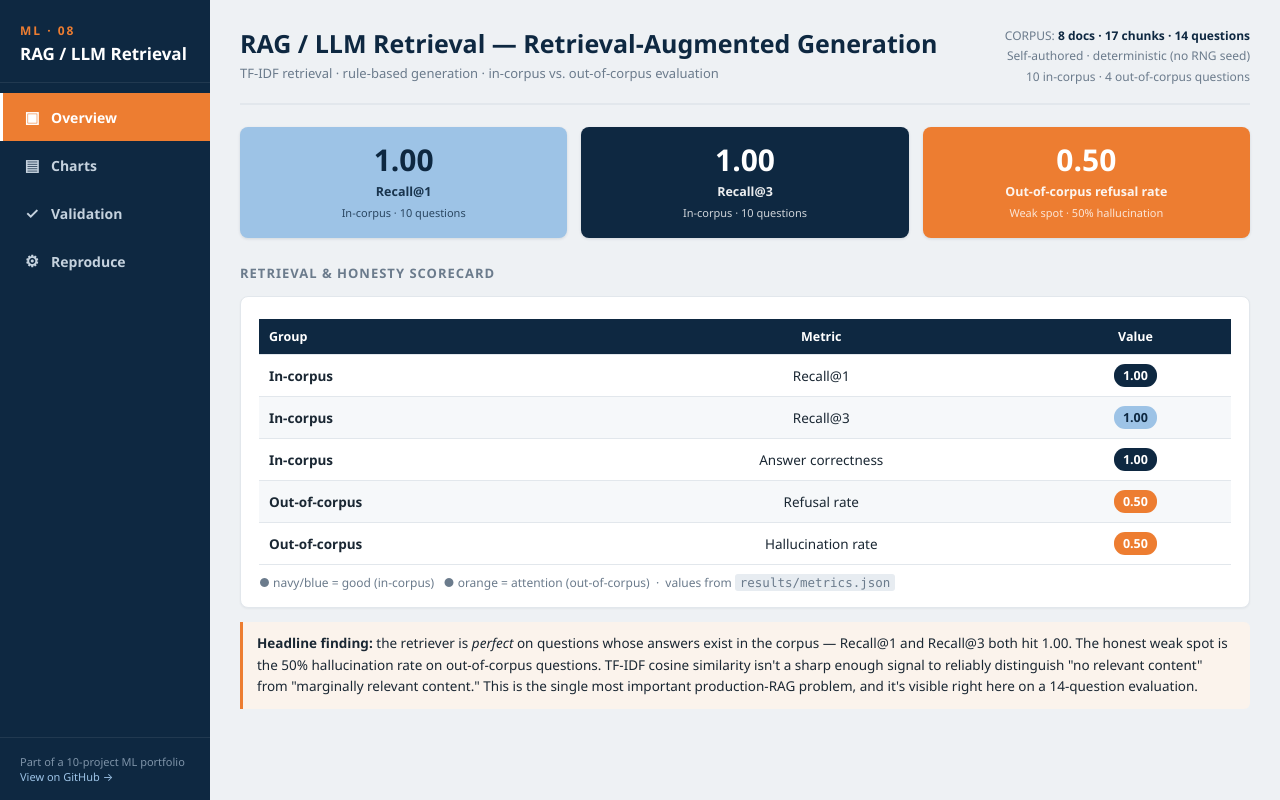
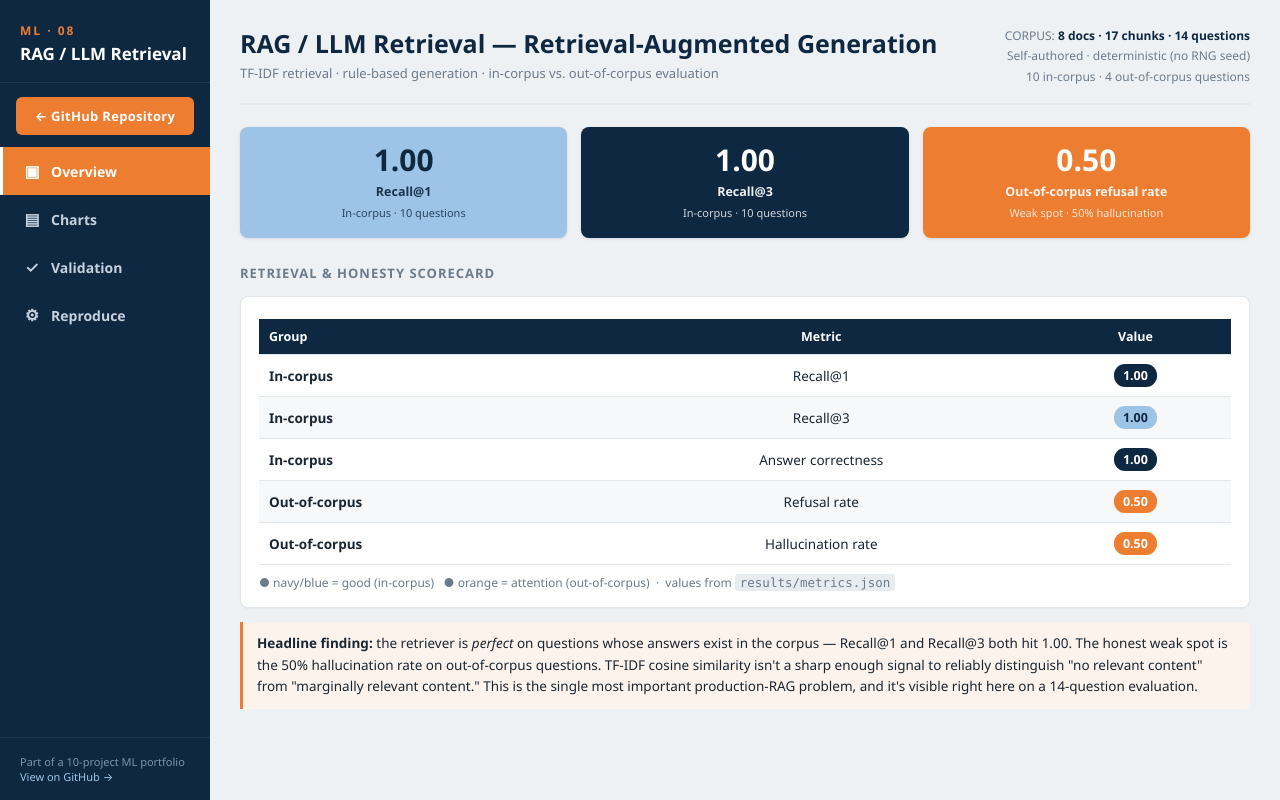
Before and after one commit to linnps/ml-08-rag-llm, a plain HTML site: page index.html in a window 1280 px wide. Drawn offline with Linux system fonts and the light colour scheme.

Commit message:
Add "GitHub Repository" button to dashboard sidebar
Prominent orange button under the project title that links back to
the source repo, so the dashboard and repo are navigable in both
directions (README has a "View Live Dashboard" button the other way).

```diff
--- a/index.html
+++ b/index.html
@@ -80,12 +80,16 @@
   .grid2{display:grid;grid-template-columns:1fr 1fr;gap:14px}
   @media(max-width:780px){.kpis{grid-template-columns:1fr}.grid2{grid-template-columns:1fr}
     .sidebar{width:64px}.brand .t,nav a span.tx,.side-foot{display:none}}
+  .repo-btn{display:block;margin:14px 16px 2px 16px;padding:10px 14px;background:var(--orange);color:#fff;text-align:center;text-decoration:none;border-radius:6px;font-weight:700;font-size:13px;letter-spacing:.3px}
+  .repo-btn:hover{background:#d86a23}
+  @media(max-width:780px){.repo-btn{display:none}}
 </style>
 </head>
 <body>
 
 <aside class="sidebar">
   <div class="brand"><div class="n">ML · 08</div><div class="t">RAG / LLM Retrieval</div></div>
+    <a class="repo-btn" href="https://github.com/linnps/ml-08-rag-llm">← GitHub Repository</a>
   <nav>
     <a data-p="overview" class="active"><span class="ic">▣</span><span class="tx">Overview</span></a>
     <a data-p="charts"><span class="ic">▤</span><span class="tx">Charts</span></a>
```
